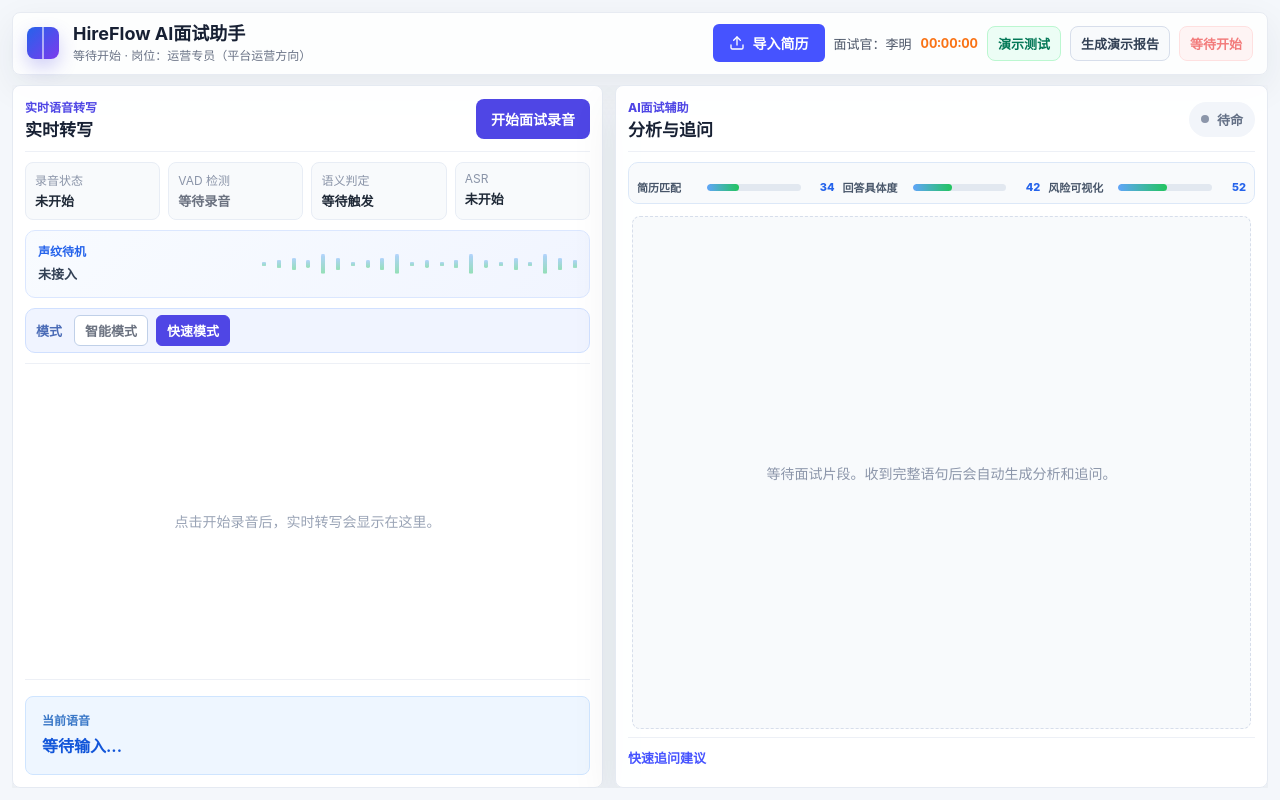
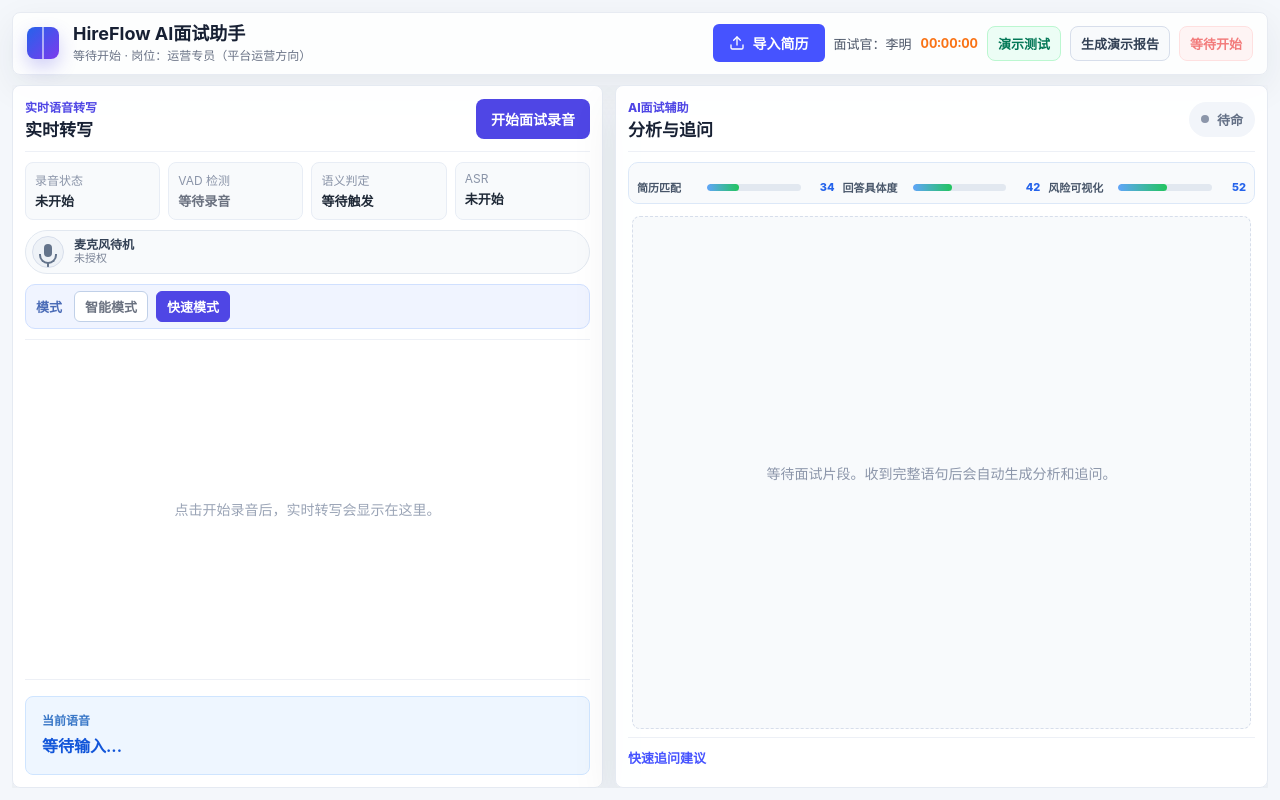
Before and after one commit to a2522272035/hireflow-live, a Vue app: page / in a window 1280 px wide. Built offline with nearby package versions, Linux system fonts and the light colour scheme.

Commit message:
Use compact voice activity indicator

```diff
--- a/src/App.vue
+++ b/src/App.vue
@@ -67,6 +67,7 @@
       <TranscriptPanel
         :recording-status="recordingStatus"
         :mic-status="micStatus"
+        :volume-level="volumeLevel"
         :asr-status="asrStatus"
         :vad-status="vadStatus"
         :semantic-status="semanticStatus"
@@ -192,7 +193,7 @@ const workflowProgress = computed(() => {
   }
   return normalizeProgress({ visible: false, step: 'transcript', percent: 0, title: '', detail: '' })
 })
-const { micStatus, sendingAudio, start: startMic, stop: stopMic } = useAudioRecorder()
+const { micStatus, sendingAudio, volumeLevel, start: startMic, stop: stopMic } = useAudioRecorder()
 
 const {
   asrStatus, vadStatus, semanticStatus,
--- a/src/components/TranscriptPanel.vue
+++ b/src/components/TranscriptPanel.vue
@@ -35,13 +35,11 @@
       </div>
     </div>
 
-    <div class="audio-visualizer" :class="{ active: isRecording, speaking: hasLiveSpeech }">
-      <div class="visualizer-copy">
-        <span>{{ hasLiveSpeech ? '捕获有效语音' : isRecording ? '全程监听中' : '声纹待机' }}</span>
-        <strong>{{ hasLiveSpeech ? '语音流处理中' : isRecording ? '等待下一段发言' : '未接入' }}</strong>
-      </div>
-      <div class="wave-bars" aria-hidden="true">
-        <i v-for="item in visualizerBars" :key="item"></i>
+    <div class="audio-indicator" :class="{ active: isRecording, speaking: hasLiveSpeech }">
+      <span class="voice-icon" :style="{ '--voice-fill': `${voiceFillPercent}%` }" aria-hidden="true"><i></i></span>
+      <div class="voice-copy">
+        <strong>{{ hasLiveSpeech ? '正在收音' : isRecording ? '麦克风已开启' : '麦克风待机' }}</strong>
+        <span>{{ hasLiveSpeech ? '检测到发言' : isRecording ? '等待发言' : micStatus }}</span>
       </div>
     </div>
 
@@ -108,6 +106,10 @@ const props = defineProps({
     type: String,
     default: '未授权'
   },
+  volumeLevel: {
+    type: Number,
+    default: 0
+  },
   asrStatus: {
     type: String,
     default: '未连接'
@@ -141,10 +143,16 @@ const props = defineProps({
 defineEmits(['toggle-recording', 'set-mode'])
 
 const transcriptRef = ref(null)
-const visualizerBars = Array.from({ length: 22 }, (_, index) => index)
 
 const isRecording = computed(() => props.recordingStatus === 'recording')
 const hasLiveSpeech = computed(() => Boolean(props.partialText || props.currentText))
+const voiceFillPercent = computed(() => {
+  if (!isRecording.value) return 0
+  const liveLevel = Math.round(Math.max(0, Math.min(1, Number(props.volumeLevel) || 0)) * 100)
+  if (liveLevel > 0) return Math.max(hasLiveSpeech.value ? 46 : 18, liveLevel)
+  if (hasLiveSpeech.value) return 78
+  return 24
+})
 const recordButtonDisabled = computed(() => ['recording', 'finalizing', 'finished'].includes(props.recordingStatus))
 const recordButtonText = computed(() => {
   if (props.recordingStatus === 'recording') return '全程录音中'
@@ -336,76 +344,136 @@ watch(
   font-weight: 600;
 }
 
-.audio-visualizer {
+.audio-indicator {
   align-items: center;
-  background: linear-gradient(135deg, #f8fbff, #f1f5ff);
-  border: 1px solid #dbe7ff;
-  border-radius: 10px;
-  display: grid;
-  gap: 14px;
-  grid-template-columns: minmax(170px, 210px) minmax(0, 1fr);
+  background: #f8fafc;
+  border: 1px solid #e2e8f0;
+  border-radius: 999px;
+  display: inline-flex;
+  gap: 10px;
+  justify-self: flex-start;
   margin-bottom: 10px;
-  min-height: 68px;
-  overflow: visible;
-  padding: 10px 12px;
+  max-width: 100%;
+  min-height: 42px;
+  padding: 5px 12px 5px 6px;
 }
 
-.visualizer-copy,
-.wave-bars {
+.voice-icon {
+  background: #eef2f7;
+  border: 1px solid #d7deeb;
+  border-radius: 50%;
+  display: inline-flex;
+  flex: 0 0 auto;
+  height: 32px;
+  overflow: hidden;
+  position: relative;
+  width: 32px;
+}
+
+.voice-icon::before {
+  background: linear-gradient(180deg, #93c5fd, #22c55e);
+  bottom: 0;
+  content: "";
+  height: var(--voice-fill, 0%);
+  left: 0;
+  opacity: 0.9;
+  position: absolute;
+  transition: height 0.22s ease, opacity 0.22s ease;
+  width: 100%;
+}
+
+.voice-icon i {
+  background: #64748b;
+  border-radius: 999px;
+  height: 13px;
+  left: 50%;
+  position: absolute;
+  top: 7px;
+  transform: translateX(-50%);
+  transition: background-color 0.22s ease;
+  width: 8px;
+  z-index: 1;
+}
+
+.voice-icon i::before {
+  border: 2px solid #64748b;
+  border-top: 0;
+  border-radius: 0 0 999px 999px;
+  content: "";
+  height: 8px;
+  left: 50%;
+  position: absolute;
+  top: 10px;
+  transform: translateX(-50%);
+  transition: border-color 0.22s ease;
+  width: 14px;
+}
+
+.voice-icon i::after {
+  background: #64748b;
+  border-radius: 999px;
+  content: "";
+  height: 7px;
+  left: 50%;
+  position: absolute;
+  top: 18px;
+  transform: translateX(-50%);
+  transition: background-color 0.22s ease;
+  width: 2px;
+}
+
+.voice-copy {
   min-width: 0;
 }
 
-.visualizer-copy span {
-  color: #2563eb;
+.voice-copy strong {
+  color: #334155;
   display: block;
   font-size: 12px;
-  font-weight: 800;
-  line-height: 1.45;
-  margin-bottom: 4px;
-  overflow-wrap: anywhere;
+  font-weight: 850;
+  line-height: 1.25;
 }
 
-.visualizer-copy strong {
-  color: #334155;
+.voice-copy span {
+  color: #7b8497;
   display: block;
-  font-size: 13px;
-  line-height: 1.5;
-  overflow-wrap: anywhere;
+  font-size: 11px;
+  line-height: 1.25;
+  max-width: 180px;
+  overflow: hidden;
+  text-overflow: ellipsis;
+  white-space: nowrap;
 }
 
-.wave-bars {
-  align-items: center;
-  display: flex;
-  gap: 5px;
-  height: 42px;
-  justify-content: space-between;
-  min-width: 0;
-  overflow: visible;
+.audio-indicator.active {
+  background: #f8fbff;
+  border-color: #c7d7f6;
 }
 
-.wave-bars i {
-  animation: wave-idle 1.65s ease-in-out infinite;
-  animation-delay: calc(var(--bar-index, 0) * 0.04s);
-  background: linear-gradient(180deg, #60a5fa, #22c55e);
-  border-radius: 999px;
-  display: block;
-  height: 10px;
-  opacity: 0.45;
-  width: 4px;
+.audio-indicator.active .voice-icon::before {
+  opacity: 0.86;
 }
 
-.wave-bars i:nth-child(2n) { --bar-index: 2; height: 18px; }
-.wave-bars i:nth-child(3n) { --bar-index: 4; height: 24px; }
-.wave-bars i:nth-child(4n) { --bar-index: 6; height: 14px; }
-.wave-bars i:nth-child(5n) { --bar-index: 8; height: 30px; }
-
-.audio-visualizer.active .wave-bars i {
-  opacity: 0.72;
+.audio-indicator.speaking {
+  border-color: #86efac;
+  box-shadow: 0 0 0 3px rgba(34, 197, 94, 0.1);
 }
 
-.audio-visualizer.speaking .wave-bars i {
-  animation-duration: 0.72s;
+.audio-indicator.speaking .voice-icon::before {
   opacity: 1;
+}
+
+.audio-indicator.speaking .voice-icon i,
+.audio-indicator.speaking .voice-icon i::after {
+  background: #fff;
+}
+
+.audio-indicator.speaking .voice-icon i::before {
+  border-color: #fff;
+}
+
+.audio-indicator.speaking .voice-copy strong {
+  color: #047857;
 }
 
 @keyframes pulse-border {
@@ -416,15 +484,6 @@ watch(
   50% {
     opacity: 0.7;
     transform: scale(1.02);
-  }
-}
-
-@keyframes wave-idle {
-  0%, 100% {
-    transform: scaleY(0.48);
-  }
-  50% {
-    transform: scaleY(1.25);
   }
 }
 
@@ -586,8 +645,8 @@ watch(
     margin-left: 0;
   }
 
-  .audio-visualizer {
-    grid-template-columns: 1fr;
+  .audio-indicator {
+    width: 100%;
   }
 }
 </style>
--- a/src/composables/useAudioRecorder.js
+++ b/src/composables/useAudioRecorder.js
@@ -3,6 +3,7 @@ import { ref } from 'vue'
 export function useAudioRecorder() {
   const micStatus = ref('未授权')
   const sendingAudio = ref(false)
+  const volumeLevel = ref(0)
   let audioContext = null
   let source = null
   let processor = null
@@ -31,6 +32,16 @@ export function useAudioRecorder() {
     return pcm.buffer
   }
 
+  function updateVolumeLevel(input) {
+    let sum = 0
+    for (let index = 0; index < input.length; index += 1) {
+      sum += input[index] * input[index]
+    }
+    const rms = Math.sqrt(sum / Math.max(1, input.length))
+    const normalized = Math.min(1, rms * 14)
+    volumeLevel.value = volumeLevel.value * 0.68 + normalized * 0.32
+  }
+
   async function start(callback) {
     onAudioChunk = callback
     isSending = true
@@ -49,6 +60,7 @@ export function useAudioRecorder() {
     processor.onaudioprocess = (event) => {
       if (!isSending) return
       const input = event.inputBuffer.getChannelData(0)
+      updateVolumeLevel(input)
       const pcm = floatTo16BitPCM(downsampleTo16k(input, audioContext.sampleRate))
       if (onAudioChunk) onAudioChunk(pcm)
     }
@@ -59,6 +71,7 @@ export function useAudioRecorder() {
   async function stop() {
     isSending = false
     sendingAudio.value = false
+    volumeLevel.value = 0
     onAudioChunk = null
     if (processor) processor.disconnect()
     if (source) source.disconnect()
@@ -71,5 +84,5 @@ export function useAudioRecorder() {
     micStatus.value = '未授权'
   }
 
-  return { micStatus, sendingAudio, start, stop }
+  return { micStatus, sendingAudio, volumeLevel, start, stop }
 }
```
